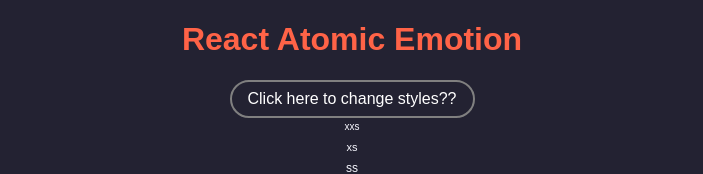
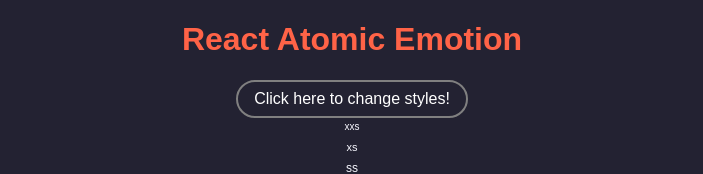
Before and after one commit to BoxPistols/React-Redux__Emotion-CSS__Atomic-Design, a React (Create React App) app: page / in a window 1280 px wide. Shown: the top 174 px of the page, without its empty margins (288-991 px from the left). Built offline with nearby package versions, Linux system fonts and the light colour scheme.

Commit message:
Local Test

```diff
--- a/src/App2.jsx
+++ b/src/App2.jsx
@@ -37,7 +37,7 @@
           className={styles({ isSelected })}
           onClick={() => setIsSelected(!isSelected)}
         >
-          Click here to change styles??
+          Click here to change styles!
         </button>
 
         <div>
```
